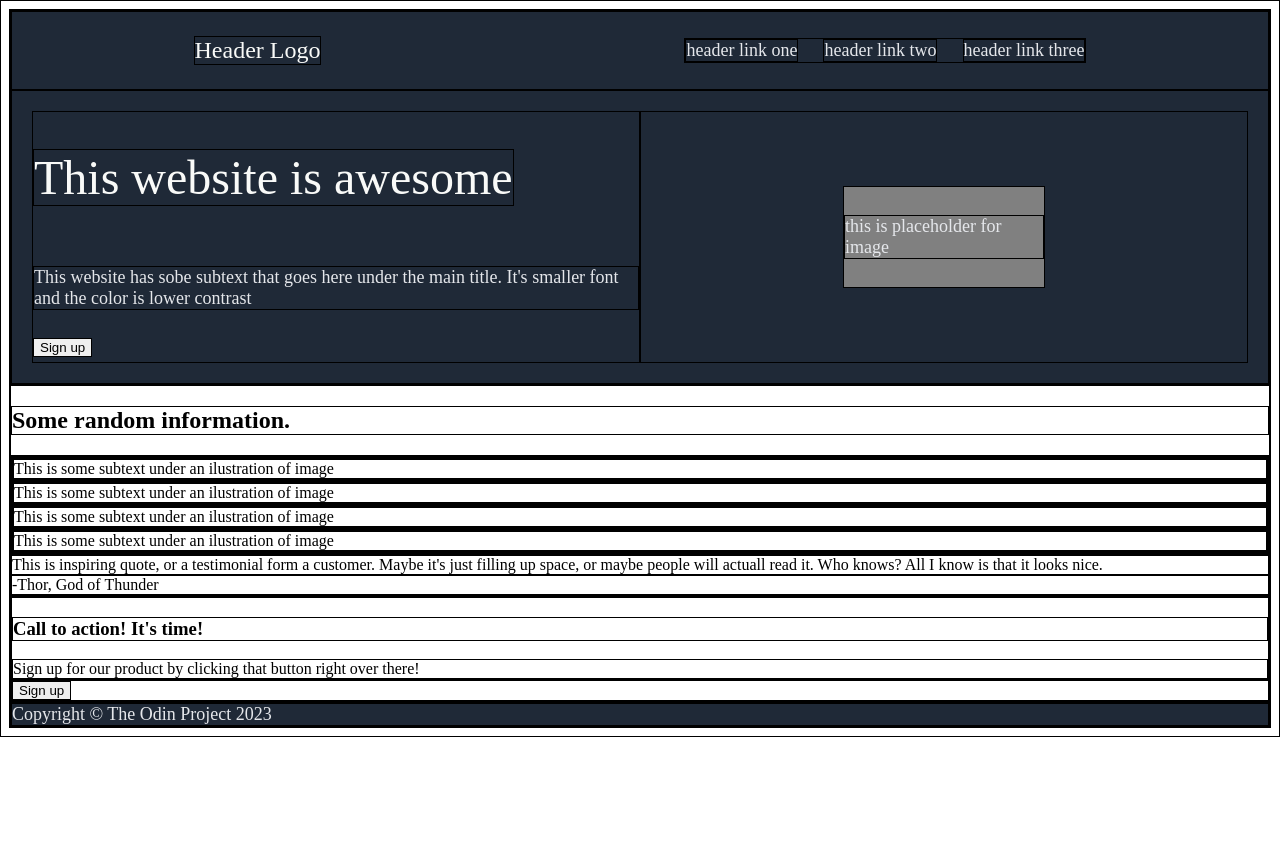
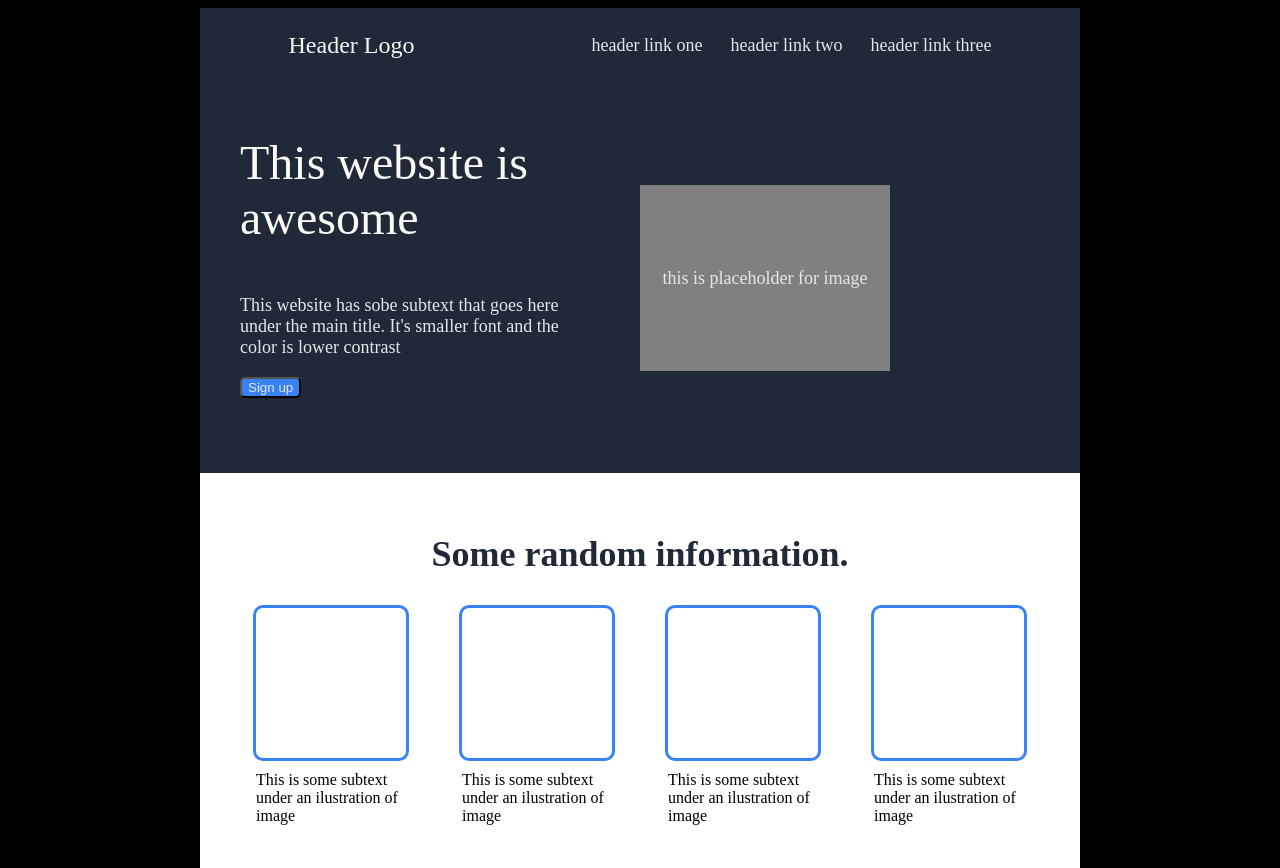
Before and after one commit to grzkarpinski/odin-flex-project, a plain HTML site: page index.html in a window 1280 px wide. Shown: the top 868 px of the page. Before the commit the page ends 800 px from the top, so only its background shows below. Drawn offline with Linux system fonts and the light colour scheme.

Commit message:
finished flex and style to close-enough state

```diff
--- a/index.html
+++ b/index.html
@@ -1,4 +1,3 @@
-
 <!DOCTYPE html>
 <html lang="en">
     <head>
@@ -19,13 +18,15 @@
             <div class="hero-section">
                 <div class="hero-left">
                     <h1>This website is awesome</h1>
-                    <p>This website has sobe subtext that goes here under the main title.
+                    <p class="s1-text">This website has sobe subtext that goes here under the main title.
                        It's smaller font and the color is lower contrast
                     </p>
-                    <button type="button">Sign up</button>
+                    <div class="button-container">
+                        <button id="button">Sign up</button>
+                    </div>
                 </div>
                 <div class="hero-right">
-                    <div class="placeholder"><p>this is placeholder for image</p></div>
+                    <div class="placeholder"><p id="placeholder">this is placeholder for image</p></div>
                 </div>
             </div>
         </div>
@@ -55,17 +56,22 @@
                 customer. Maybe it's just filling up space, or maybe people will actuall
                 read it. Who knows? All I know is that it looks nice.
             </div>
-            <div class="s3-bold">-Thor, God of Thunder</div>
+            <div class="s3-container">
+                <div id="s3-bold"><p>-Thor, God of Thunder</p></div>
+            </div>
         </div>
         <div class="section4">
-            <div class="s4-left">
-                <h3>Call to action! It's time!</h3>
-                <div class="s4-action">Sign up for our product by clicking that
-                    button right over there!
+            <div class="s4-container">
+                <div class="s4-left">
+                    <div id="s4-call">
+                        <h3>Call to action! It's time!</h3>
+                        <p>Sign up for our product by clicking that
+                            button right over there!</p>
+                    </div>
                 </div>
-            </div>
-            <div class="s4-right">
-                <button type="button2">Sign up</button>
+                <div class="s4-right">
+                    <button class="button2">Sign up</button>
+                </div>
             </div>
         </div>
         <footer>
--- a/styles.css
+++ b/styles.css
@@ -1,5 +1,10 @@
-* {
-    border: 1px solid black;
+
+body {
+    display: flex;
+    flex-direction: column;
+    font-style: roboto sans-serif;
+    padding: 0 15%;
+    background-color: black;
 }
 
 .section1, footer {
@@ -8,15 +13,9 @@
     font-size: 18px;
 }
 
-body {
-    display: flex;
-    flex-direction: column;
-    font-style: roboto;
-}
-
 .section1 {
     font-display: flex;
-    -ms-flex-direction: column;
+    flex-direction: column;
 }
 
 header {
@@ -39,16 +38,17 @@ header {
 .hero-section {
     display: flex;
     align-items: center;
-    justify-content: space-around;
+    justify-content: space-between;
     padding: 20px;
 }
 
 .hero-left {
     display: flex;
+    flex-direction: column;
     flex-wrap: wrap;
     align-items: center;
     flex: 1 1 0px;
-    height: 250px;
+    height: 350px;
 }
 
 h1 {
@@ -56,25 +56,147 @@ h1 {
     font: 48px extra-bold;
 }
 
-.button {
-    align-self: flex-start;
+.s1-text, h1, .button-container {
+    width: 350px;
+}
+
+#button {
+    align-self: center;
+    background-color: #3882F6;
+    color: #E5E7EB;
+    border-radius: 5px;
 }
 
 .hero-right {
     display: flex;
     flex-shrink: 0;
-    flex: 1 1 0px;
-    justify-content: center;
+    flex: 1 1 0;
+    justify-content: flex-start;
     align-items: center;
-    height: 250px;
+    padding:0 30px;
+    height: 350px;
 }
 
 
 .placeholder {
     display: flex;
     background-color: grey;
-    width: 200px;
-    height: 100px;
     align-items: center;
     justify-content: center;
+    flex: 0 1 250px;
 }
+
+#placeholder {
+    display: flex;
+    height: 150px;
+    align-items: center;
+}
+
+.section2 {
+    display: flex;
+    flex-direction: column;
+    padding: 30px 0px;
+    background-color: white;
+}
+
+h2 {
+    text-align: center;
+    font-size: 36px;
+    font-weight: bolder;
+    color: #1F2937;
+}
+
+.ilustations {
+    display: flex;
+    justify-content: center;
+    gap: 50px;
+    padding-bottom: 40px;
+    flex-wrap: wrap;
+}
+
+.info {
+    display: flex;
+    flex-direction: column;
+    align-items: center;
+    gap: 10px;
+}
+
+.rect {
+    width: 150px;
+    height: 150px;
+    border: solid #3882F6 3px;
+    border-radius: 10px;
+}
+
+.s2-text {
+    width: 150px;
+}
+
+.section3 {
+    background-color: #E5E7EB;
+    display: flex;
+    flex-direction: column;
+    align-items: center;
+    padding: 30px 0px;
+}
+
+.s3-text, .s3-container {
+    width: 500px;
+}
+
+.s3-text {
+    font-size: 36px;
+    font-style: italic;
+    color: #1F2937;
+}
+
+.s3-container {
+    display: flex;
+    justify-content: flex-end;
+}
+
+#s3-bold {
+    font-weight: bold;
+    font-size: 24;
+}
+
+.section4 {
+    display: flex;
+    justify-content: center;
+    align-items: center;
+    padding: 30px 0px;
+    background-color: white;
+}
+.s4-container {
+    display: flex;
+    background-color: #3882F6;
+    align-items: center;
+    width: 650px;
+    justify-content: center;
+    gap: 20px;
+    color: #E5E7EB;
+    font-size: 18px;
+}
+
+.s4-left {
+    display: flex;
+    flex-direction: column;
+    align-items: flex-start;
+    padding: 10px 0;
+}
+
+.s4-right {
+    display: flex;
+}
+
+.button2 {
+    background-color: #3882F6;
+    color: #E5E7EB;
+    border-radius: 5px;
+    border: solid #E5E7EB 1px;
+}
+
+footer {
+    display: flex;
+    justify-content: center;
+}
```
